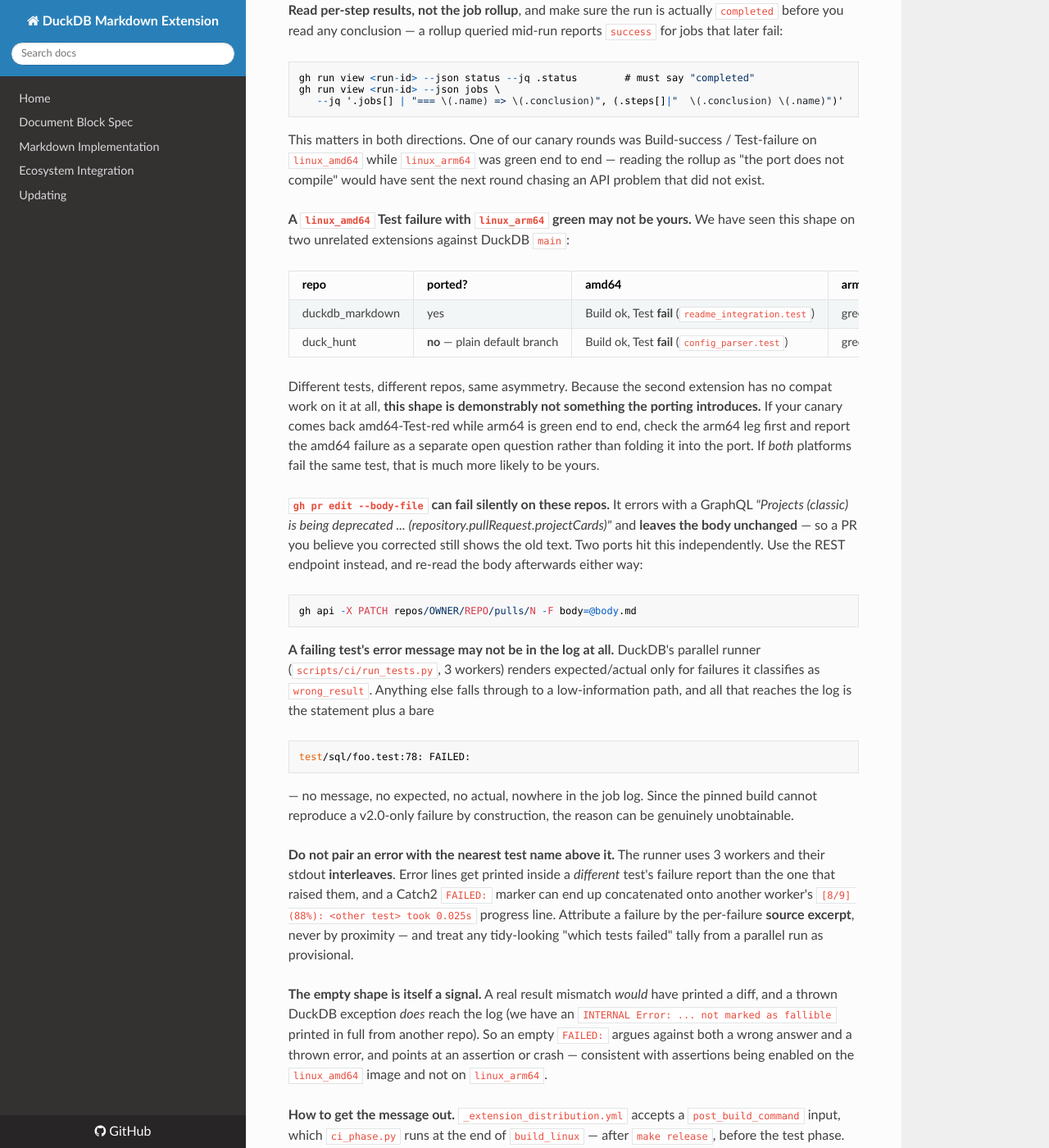
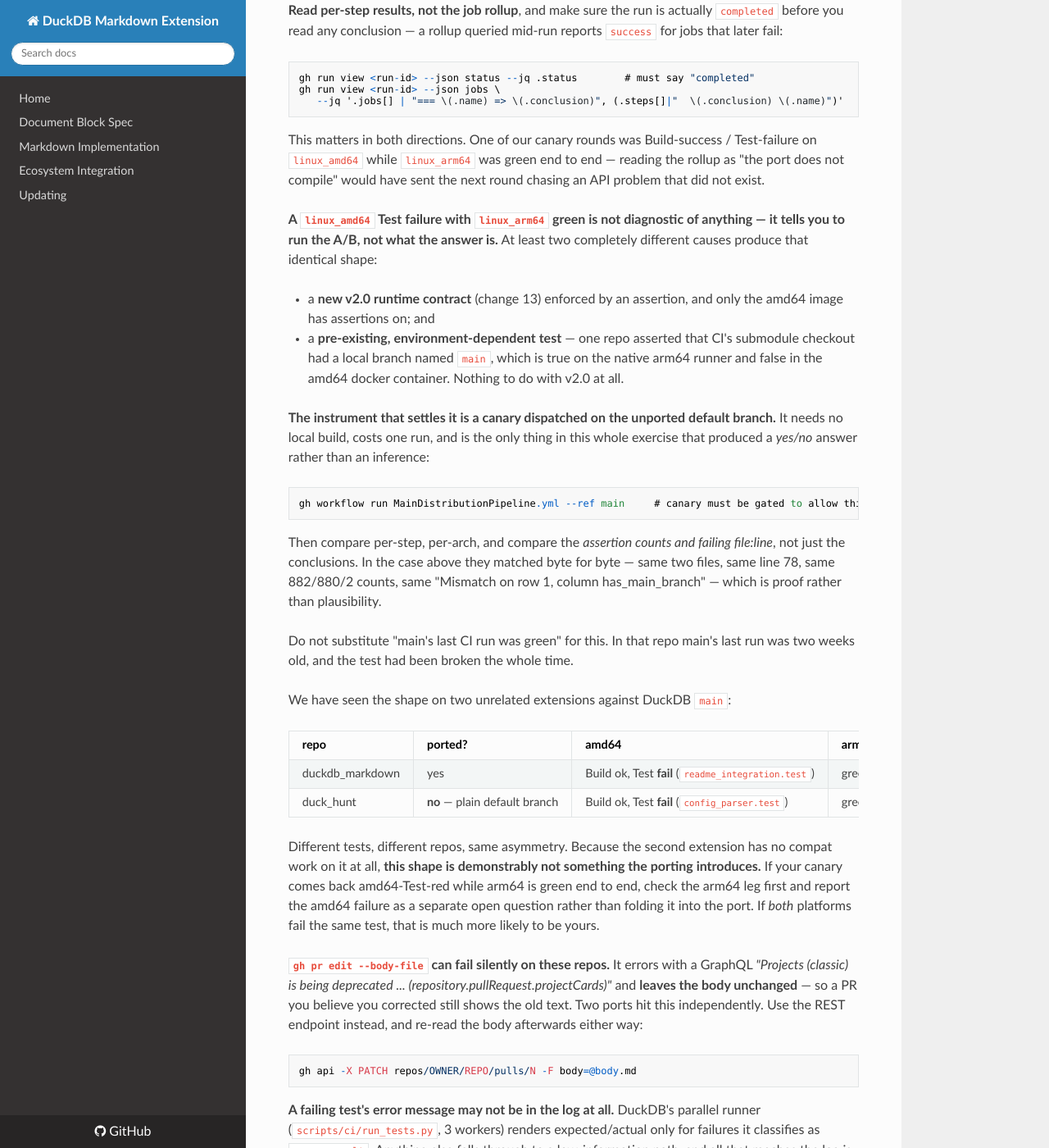
Before and after one commit to teaguesterling/duckdb_markdown, an MkDocs documentation site: the page built from docs/duckdb_v2_migration.md, in a window 1280 px wide and 1400 px high, scrolled down 24436 px. Shown: the whole window at 82% size. Built offline with MkDocs 1.6.1, drawn with Linux system fonts in a browser that asks for light colours; nearby versions of some CDN libraries.

Commit message:
docs: the amd64-red/arm64-green shape is not diagnostic; it means run the A/B
I had presented that shape as evidence a failure was not port-caused, on the
strength of one repo where the cause was change 13 enforced by an amd64-only
assertion. The duck_tails port has now produced a second, completely unrelated
cause with the identical shape: a pre-existing test asserting that CI submodule
checkout had a local branch named main -- true on the native arm64 runner, false
in the amd64 docker container, and nothing to do with v2.0.

Two causes, one shape, so the shape proves nothing on its own. It is a prompt to
run the experiment, not a conclusion.

Elevates the experiment accordingly: a canary dispatched on the UNPORTED default
branch needs no local build, costs one run, and is the only instrument in this
exercise that produced a yes/no answer rather than an inference. Compare
assertion counts and failing file:line, not just conclusions -- duck_tails
matched byte for byte, which is proof rather than plausibility. And do not
substitute "main last CI run was green": there it was two weeks old and the test
had been broken throughout.

Co-Authored-By: Claude Opus 5 (1M context) <noreply@anthropic.com>
Claude-Session: https://claude.ai/code/session_01XoHU19qnngy1CJnXyX1csz

````diff
--- a/docs/duckdb_v2_migration.md
+++ b/docs/duckdb_v2_migration.md
@@ -1246,8 +1246,34 @@ Test-failure on `linux_amd64` while `linux_arm64` was green end to end — readi
 the rollup as "the port does not compile" would have sent the next round chasing
 an API problem that did not exist.
 
-**A `linux_amd64` Test failure with `linux_arm64` green may not be yours.** We
-have seen this shape on two unrelated extensions against DuckDB `main`:
+**A `linux_amd64` Test failure with `linux_arm64` green is not diagnostic of
+anything — it tells you to run the A/B, not what the answer is.** At least two
+completely different causes produce that identical shape:
+
+- a **new v2.0 runtime contract** (change 13) enforced by an assertion, and only
+  the amd64 image has assertions on; and
+- a **pre-existing, environment-dependent test** — one repo asserted that CI's
+  submodule checkout had a local branch named `main`, which is true on the native
+  arm64 runner and false in the amd64 docker container. Nothing to do with v2.0
+  at all.
+
+**The instrument that settles it is a canary dispatched on the unported default
+branch.** It needs no local build, costs one run, and is the only thing in this
+whole exercise that produced a *yes/no* answer rather than an inference:
+
+```
+gh workflow run MainDistributionPipeline.yml --ref main     # canary must be gated to allow this
+```
+
+Then compare per-step, per-arch, and compare the *assertion counts and failing
+file:line*, not just the conclusions. In the case above they matched byte for
+byte — same two files, same line 78, same 882/880/2 counts, same "Mismatch on row
+1, column has_main_branch" — which is proof rather than plausibility.
+
+Do not substitute "main's last CI run was green" for this. In that repo main's
+last run was two weeks old, and the test had been broken the whole time.
+
+We have seen the shape on two unrelated extensions against DuckDB `main`:
 
 | repo | ported? | amd64 | arm64 |
 |---|---|---|---|
````
